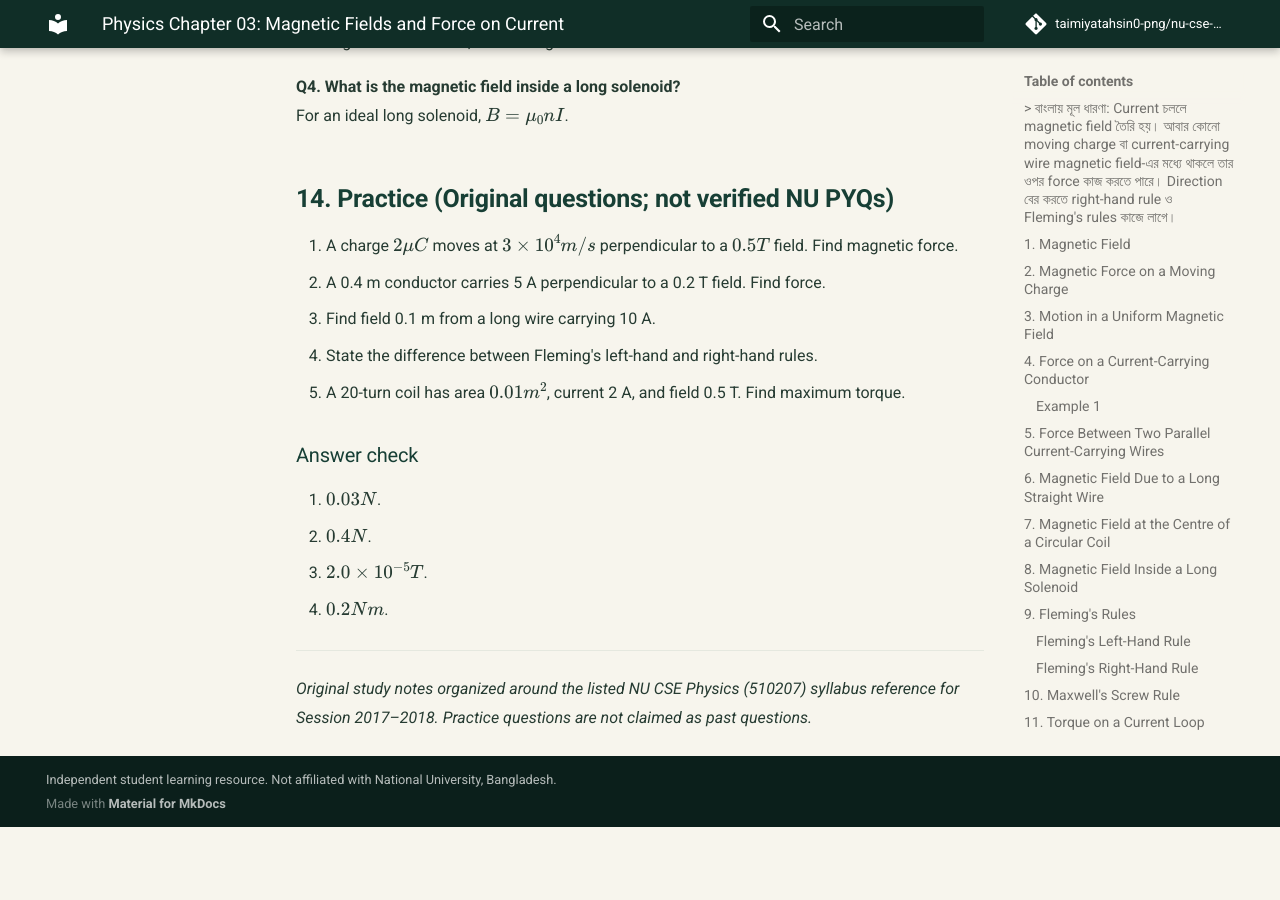
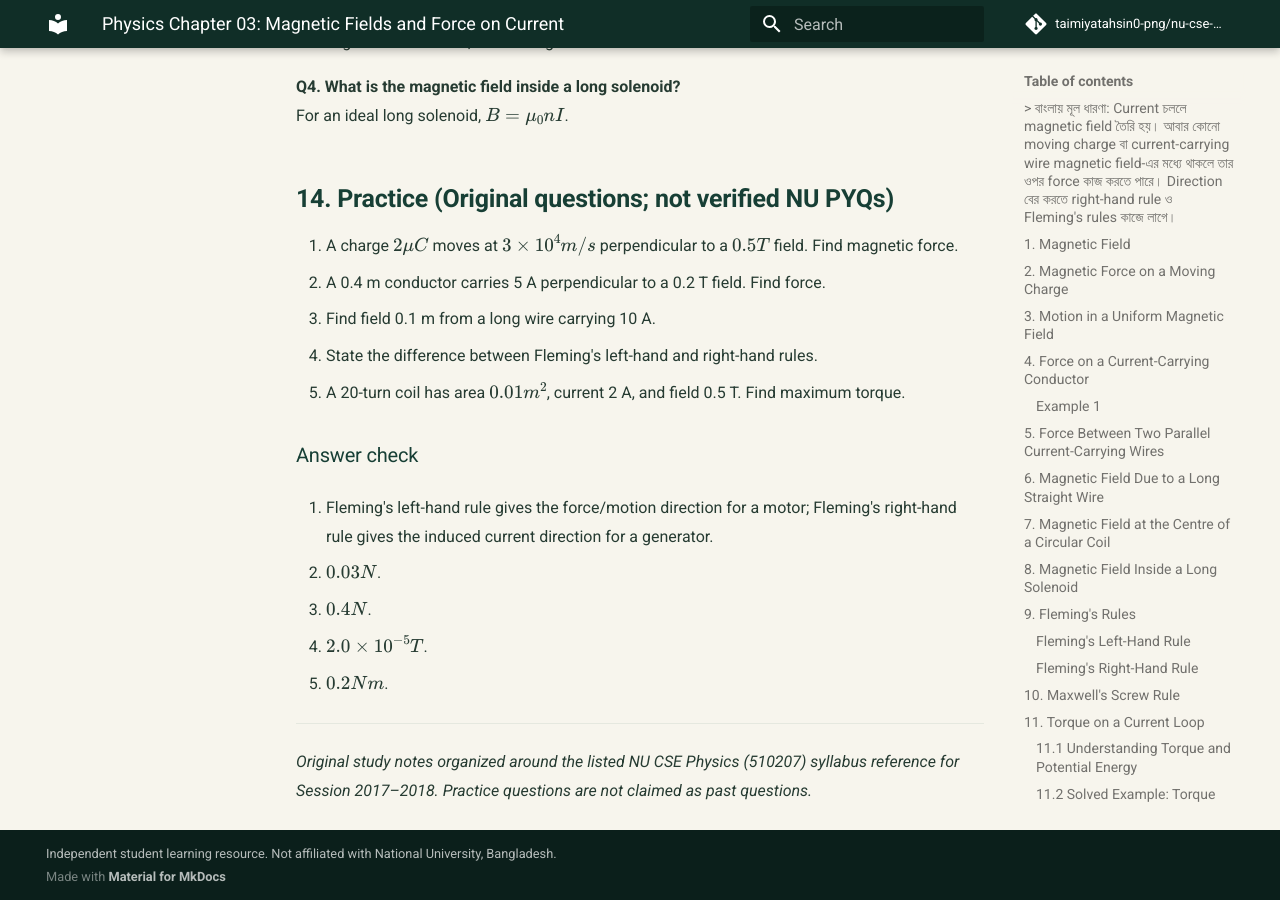
Before and after one commit to taimiyatahsin0-png/nu-cse-notes-store, an MkDocs documentation site: the page built from docs/subjects/phy/chapter-03-magnetic-fields-and-force.md, in a window 1280 px wide and 900 px high, scrolled down 7049 px. Built offline with MkDocs 1.6.1 and Material for MkDocs 9.7.7, drawn with Linux system fonts in a browser that asks for light colours; comment, search, counter and statistics services are not loaded; before the commit the page ends 7876 px from its top, so only the background shows below that.

Commit message:
Complete Physics practice answer checks

```diff
--- a/docs/subjects/phy/chapter-03-magnetic-fields-and-force.md
+++ b/docs/subjects/phy/chapter-03-magnetic-fields-and-force.md
@@ -265,6 +265,8 @@ For an ideal long solenoid, \(B=\mu_0nI\).
 
 ### Answer check
 
+4. Fleming's left-hand rule gives the force/motion direction for a motor; Fleming's right-hand rule gives the induced current direction for a generator.
+
 1. \(0.03N\).
 2. \(0.4N\).
 3. \(2.0\times10^{-5}T\).
```
